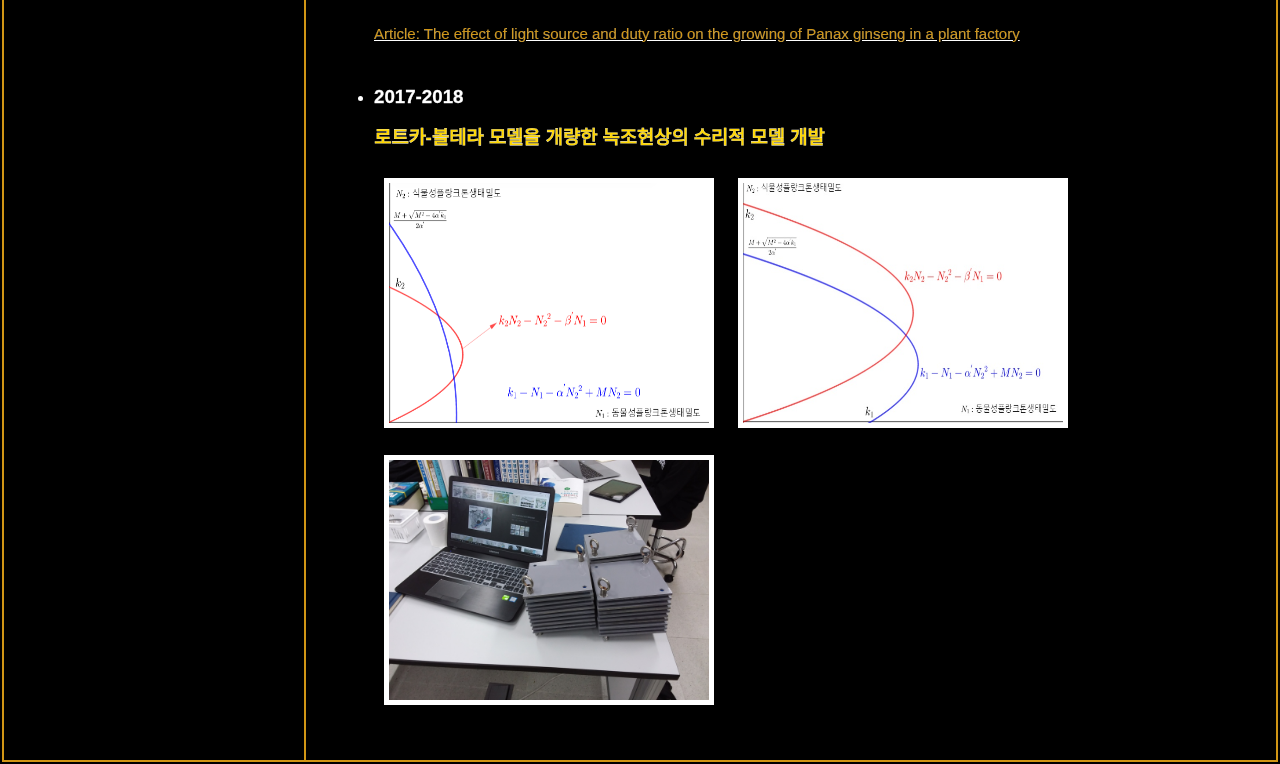
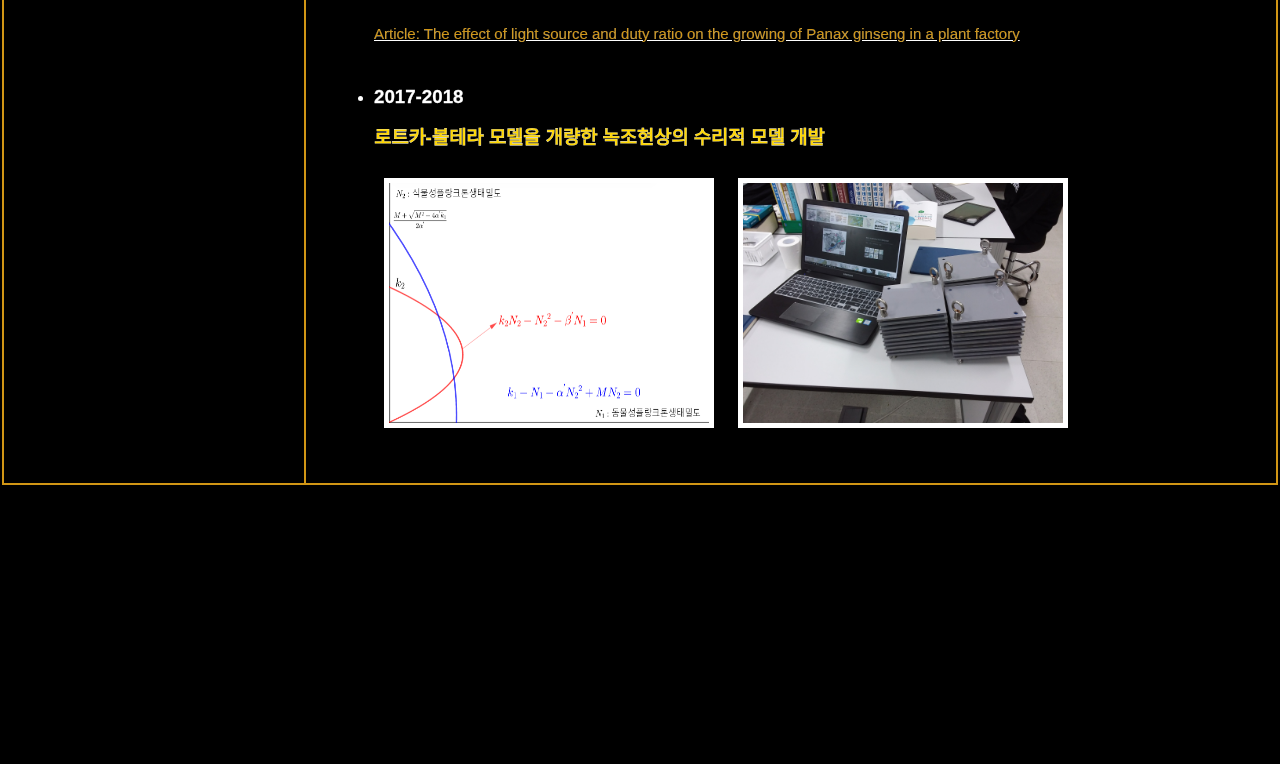
Before and after one commit to JunSungPark-lab/profile, a plain HTML site: page Research Activities.html in a window 1280 px wide. Shown: the part 1569-2333 px from the top of the page. After the commit the page ends 2056 px from the top, so only its background shows below. Drawn offline with Linux system fonts and the light colour scheme.

Commit message:
Update Research Activities.html

```diff
--- a/Research Activities.html
+++ b/Research Activities.html
@@ -141,17 +141,6 @@
         />
 </a>
 
-<a href = "녹조연구2.png"id = "lol">
-
-  <img
-    src="녹조연구2.png"
-    class="Photo"
-    alt="Green"
-    width="320"
-    height="240"
-  />
-</a>
-
 <a href = "녹조연구3.jpg"id = "lol">
 
   <img
```
